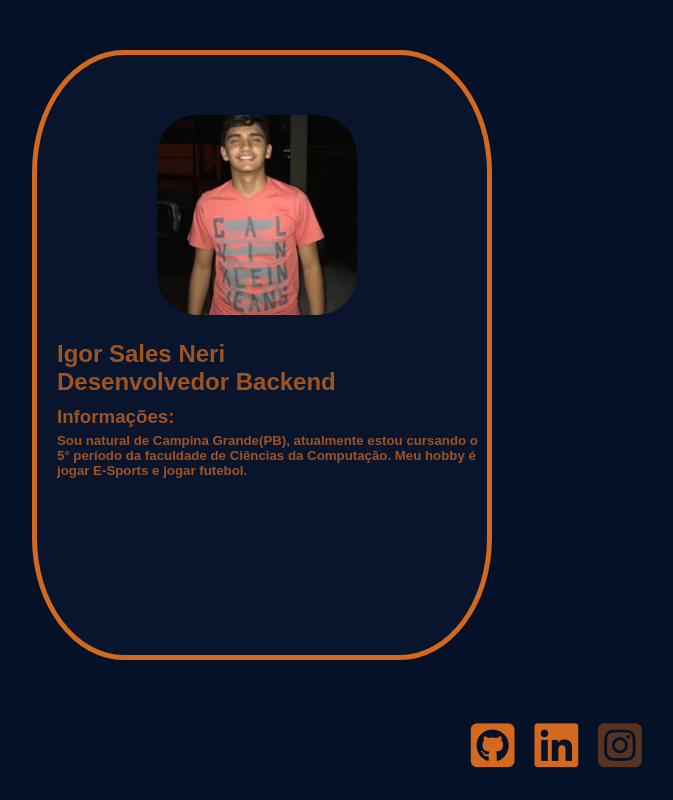
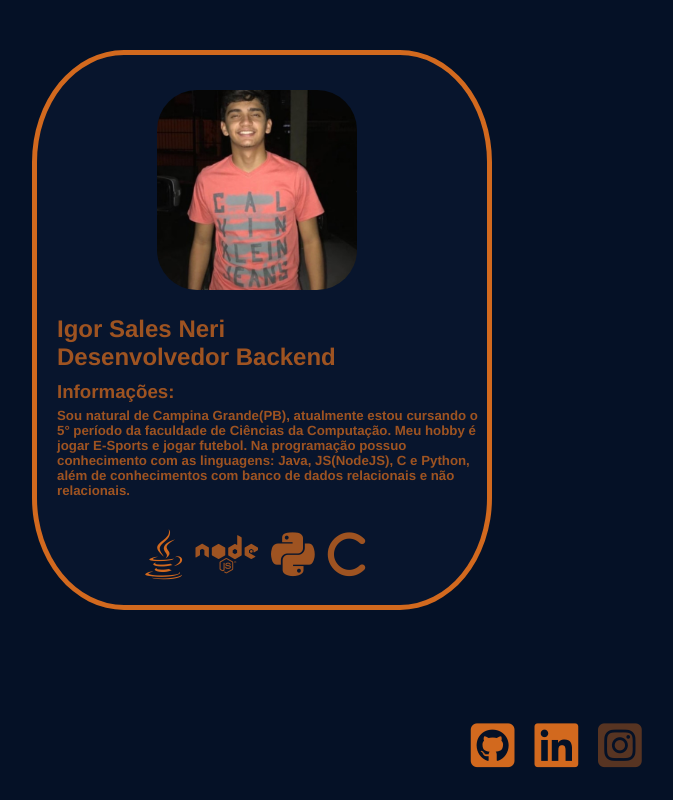
Before and after one commit to igor083/Portifolio, a plain HTML site: page index.html in a window 1280 px wide. Shown: the whole page, without its empty margins (18-691 px from the left). Drawn offline with nearby package versions, Linux system fonts and the light colour scheme.

Commit message:
formatacao

```diff
--- a/cssbase.css
+++ b/cssbase.css
@@ -39,13 +39,18 @@ body{
     background-color: rgb(8, 21, 45);
     justify-content: center;
     width: 450px;
-    height: 600px;
+    height: 550px;
     margin-top: 50px;
     margin-left: 50px;
     border-radius: 20%;
     border-style: initial;
     border:5px solid #D2691E;
 
+}
+.estrutura div{
+    justify-content: center;
+    font-size: 50px;
+    margin-left: 108px;
 }
 .infoPessoal{
     width: 450px;
@@ -62,7 +67,7 @@ body{
 
 }
 .infoPessoal h1,h3,h5{
-    font-family: Arial, Helvetica, sans-serif;
+    font-family: 'Franklin Gothic Medium', 'Arial Narrow', Arial, sans-serif;
     margin-left: 20px;
 }
 h3{
--- a/index.html
+++ b/index.html
@@ -25,7 +25,20 @@
             <h1 class="nome">Igor Sales Neri</h1>
             <h1><b>Desenvolvedor Backend</b></h1>
             <h3>Informações:</h3>
-            <h5>    Sou natural de Campina Grande(PB), atualmente estou cursando o 5° período da faculdade de Ciências da Computação. Meu hobby é jogar E-Sports e jogar futebol.</h5>
+            <h5>    Sou natural de Campina Grande(PB), atualmente estou cursando o 5° período da faculdade de Ciências da Computação. Meu hobby é jogar E-Sports e jogar futebol. Na programação possuo conhecimento com as linguagens: Java, JS(NodeJS), C e Python, além de conhecimentos com banco de dados relacionais e não relacionais.     </h5>
+            <br>
+            <div>
+                <i class="fa-brands fa-java" style="color: #d2691e;"></i>
+                <i class="fa-brands fa-node"></i>
+                <i class="fa-brands fa-python"></i>
+                <i class="fa-solid fa-c"></i>
+            </div>
+
+
+
+
+
+
         </section>
 
 
```
